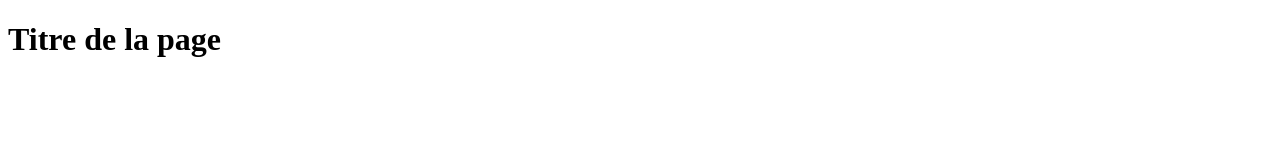
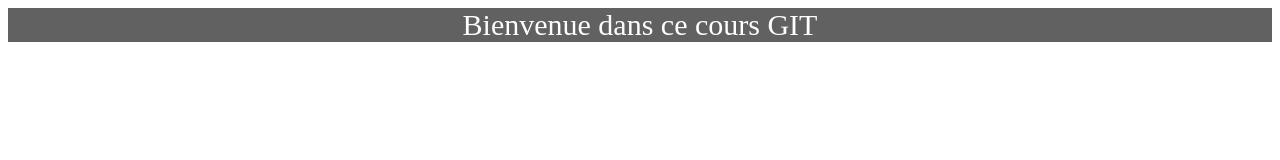
Before and after one commit to ViinOo/mon_super_projet, a plain HTML site: page index.html in a window 1280 px wide. Drawn offline with Linux system fonts and the light colour scheme.

Commit message:
Ajout de l'id top-banner

```diff
--- a/index.html
+++ b/index.html
@@ -2,14 +2,17 @@
 <html lang="fr">
 <head>
     <meta charset="utf-8">
+    <title>Cours GIT</title>
+
     <link rel="stylesheet" href="style.css">
-    <title>Cours GIT</title>
 </head>
 
 <body>
 
 <!--    TITRE     -->
-   <h1>Titre de la page</h1>
+   <div id="top-banner">
+       Bienvenue dans ce cours GIT
+   </div>
 
 </body>
 </html>
--- a/style.css
+++ b/style.css
@@ -0,0 +1,7 @@
+#top-banner{
+    color: rgb(255,255,255);
+    font-size: 30px;
+    background-color: rgba(30,30,30,0.7);
+    overflow: auto;
+    text-align: center;
+}
```
